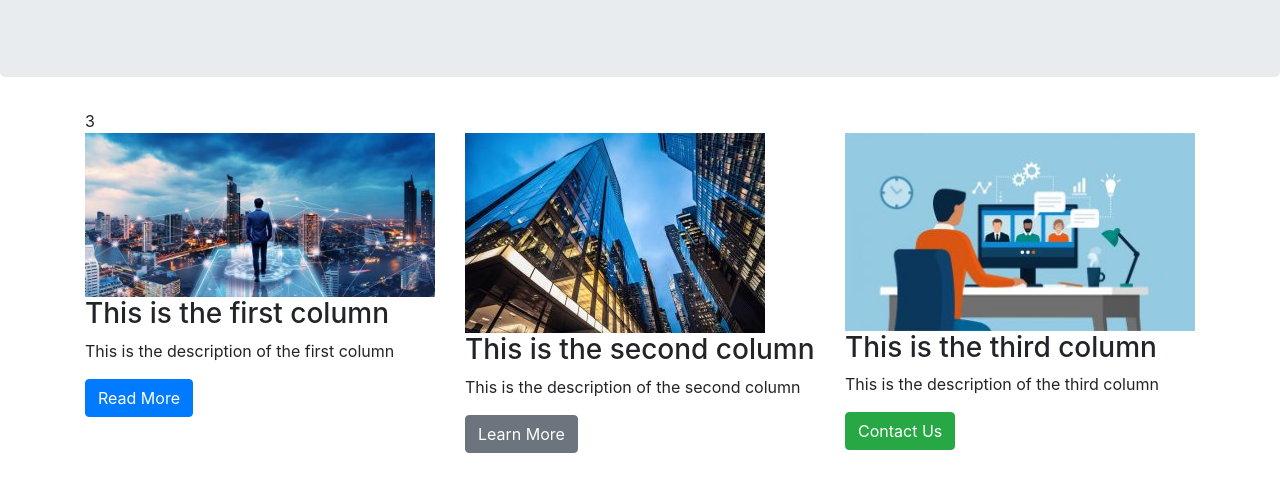
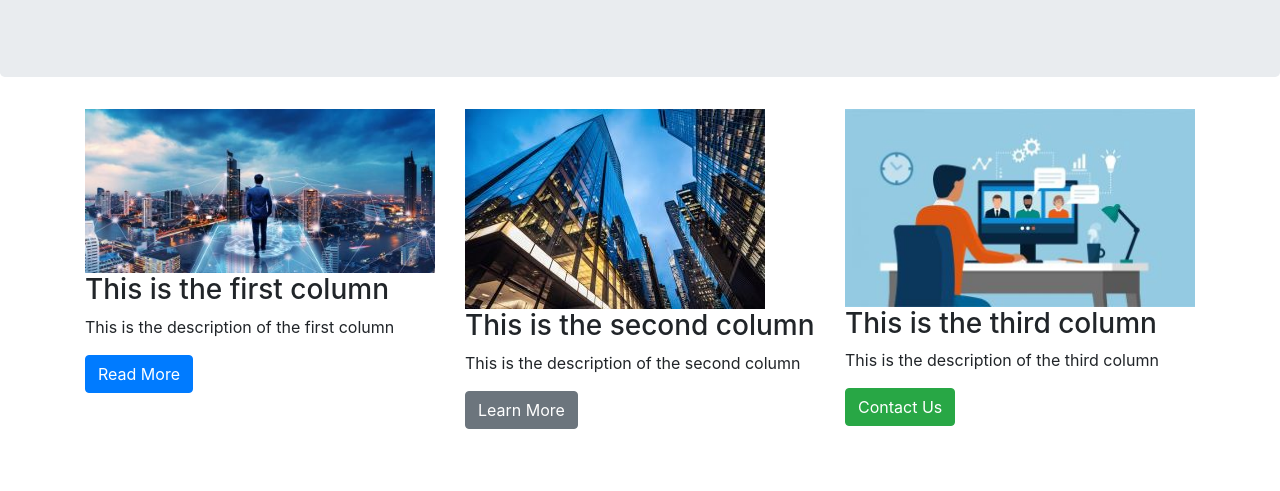
Before and after one commit to MunaU/bootstrap-tutorial, a plain HTML site: page index.html in a window 1280 px wide. Shown: the part 147-638 px from the top of the page. Drawn offline with nearby package versions, Linux system fonts and the light colour scheme.

```diff
--- a/index.html
+++ b/index.html
@@ -14,7 +14,7 @@
 
 <div class="jumbotron text-center"><h1>My First Bootstrap</h1><p>Resize this page to see the effect</p></div>
 
-<div class="container">3
+<div class="container">
   <div class="row">
   <div class="col-sm-4">
       <img class="img-fluid" src="Images/HTML Website Re-Sized Image.jpeg" alt="">
```
